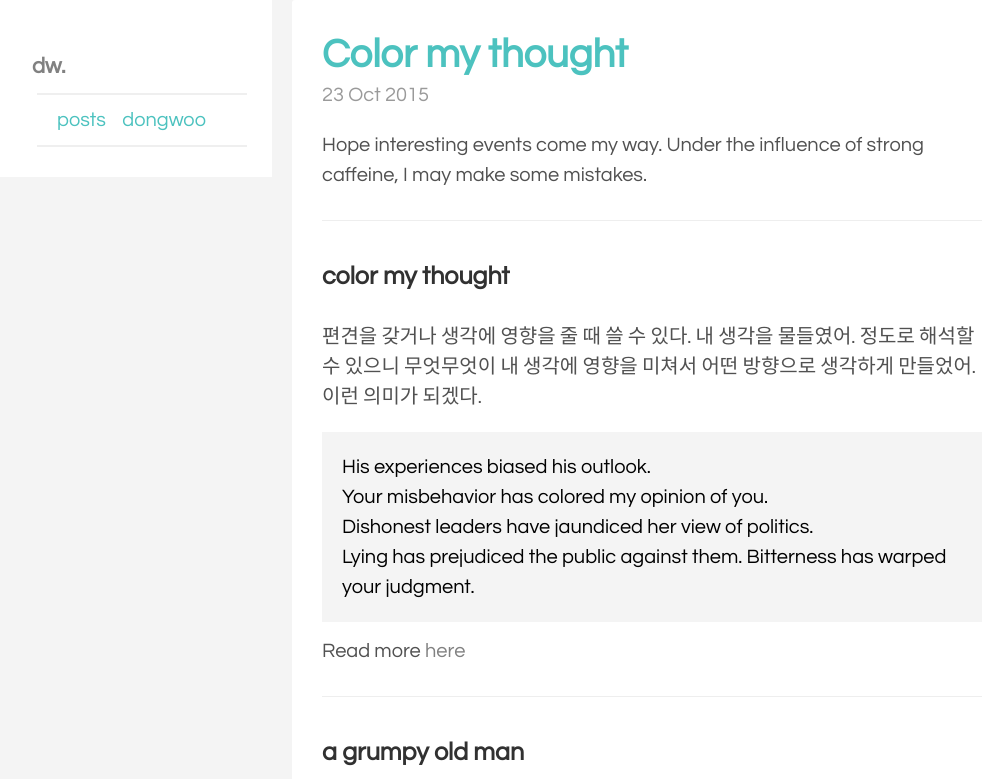
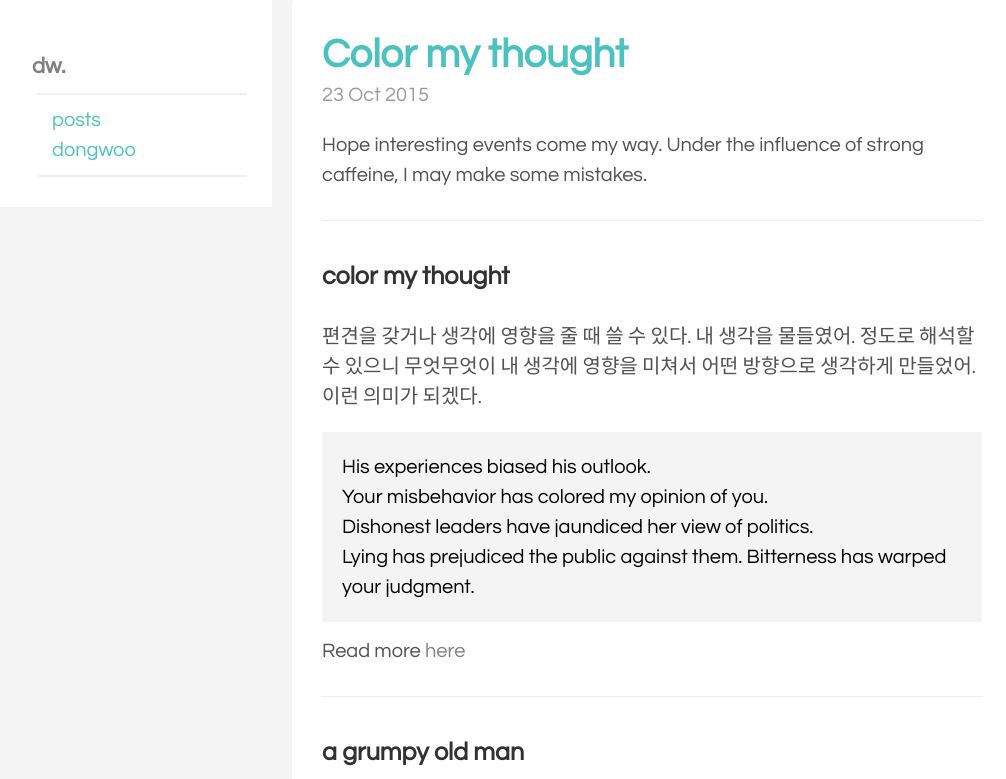
Before and after one commit to aichaku/aichaku.github.io, a Jekyll site: the page built from index.html, in a window 1280 px wide. Shown: the top 779 px of the page, without its empty margins (8-1014 px from the left). Built offline with Jekyll 4.4.1, drawn with Linux system fonts in a browser that asks for light colours; Markdown is read by kramdown in place of the engine named in the settings; the list of posts is cut into pages by our own code; grey boxes are pictures that could not be loaded.

Commit message:
menu chage 1

```diff
--- a/public/css/pencil.css
+++ b/public/css/pencil.css
@@ -85,6 +85,14 @@ a {
   margin: 0px;
 }
 
+.menu-list > li {
+  display: block;
+  padding: 0px;
+}
+
+.menu-list > li > a {
+}
+
 .menu {
   border-bottom: 2px solid #efefef;
   margin: 10px 25px 10px 5px;
@@ -106,23 +114,6 @@ a {
   height: auto;
 }
 
-.menu-list {
-  padding-left: 0;
-  margin-left: 20px;
-}
-
-.menu-list > li {
-  display: inline;
-  padding: 0px;
-  margin-right: 12px;
-}
-
-.menu-list > li > a {
-  color: #fff;
-  font-weight: 400;
-  font-size: 14px;
-}
-
 .sample-sentence {
     color: #000;
     background-color: #f4f4f4;
```
